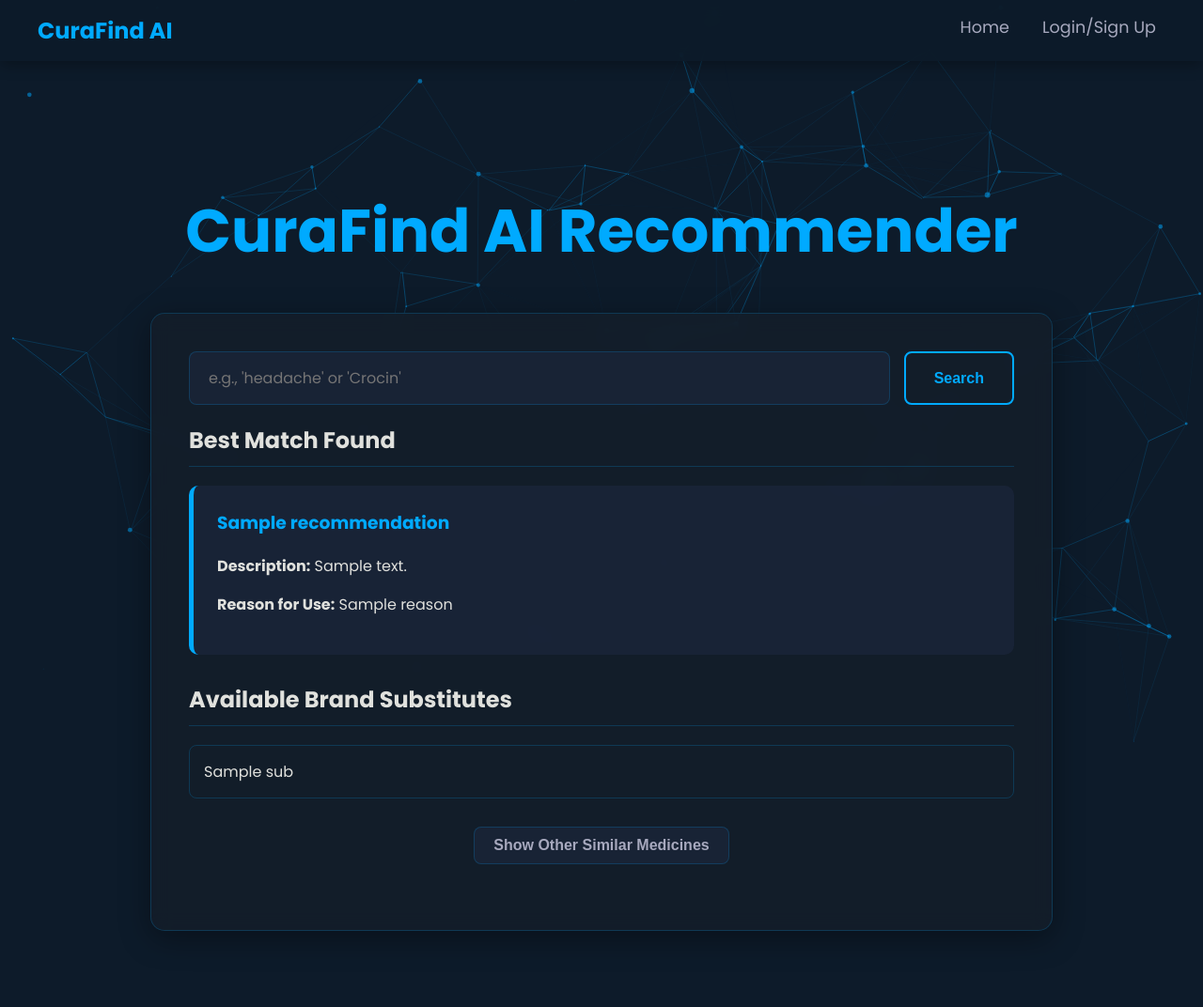
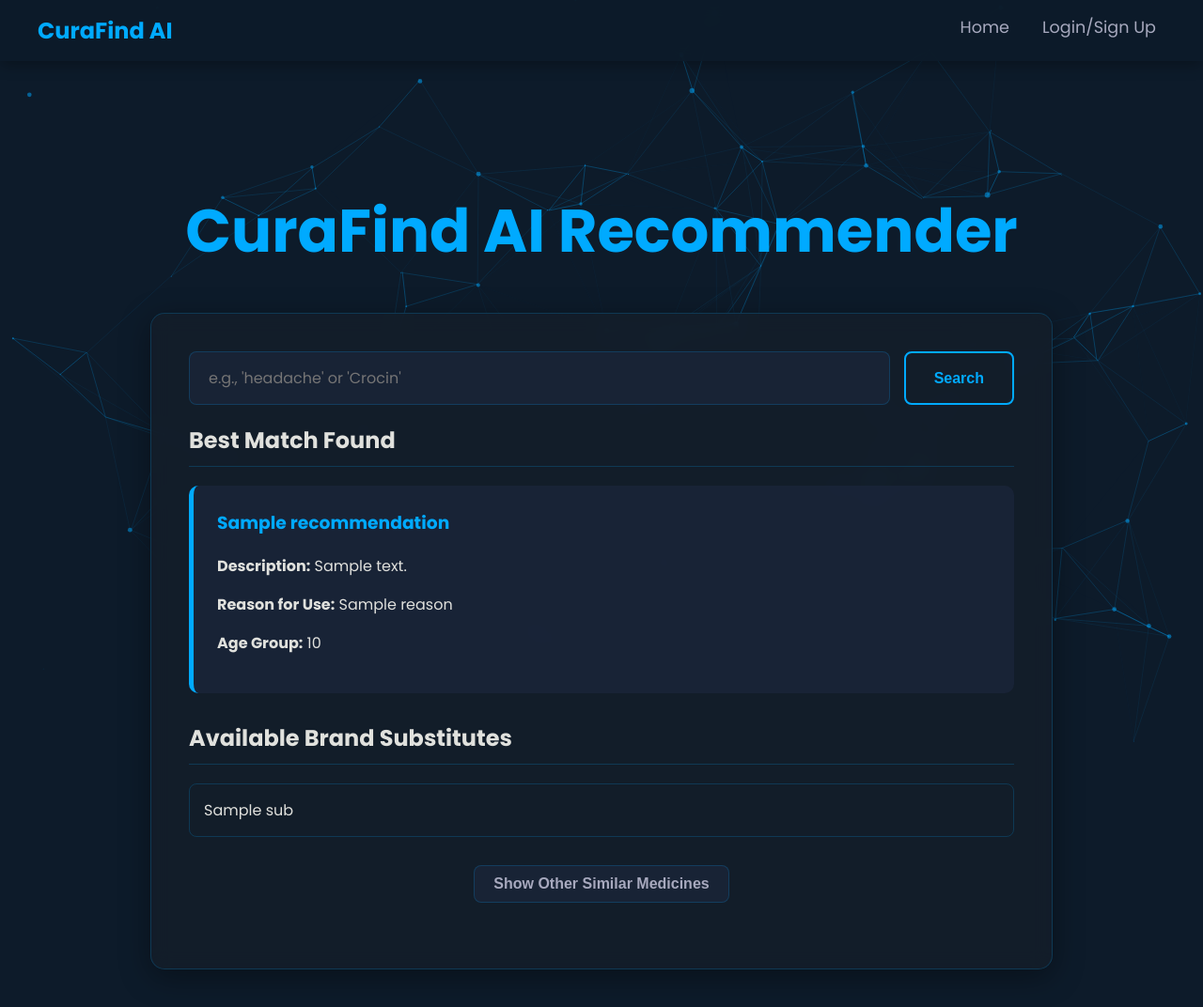
Before and after one commit to udityamerit/CuraFind-Powered-By-AI, a Flask app: template Notebook/templates/index.html in a window 1280 px wide. Shown: the top 1072 px of the page at 94% size. Run offline with Flask 3, Linux system fonts and the light colour scheme; the template is opened without the code that fills it: most values are stand-ins (such as "Sample title", 1, 10 or a date in 2020); parts of the project's set-up code (start-up, migrations or seed data) failed here and were passed over.

Commit message:
update the code

```diff
--- a/Notebook/templates/index.html
+++ b/Notebook/templates/index.html
@@ -19,6 +19,7 @@
                     <h3>{{ recommendation['name'] }}</h3>
                     <p><strong>Description:</strong> {{ recommendation['description'] }}</p>
                     <p><strong>Reason for Use:</strong> {{ recommendation['reason'] }}</p>
+                    <p><strong>Age Group:</strong> {{ recommendation['age_group'] }}</p>
                 </div>
 
                 {% if substitutes %}
@@ -44,6 +45,7 @@
                                 <h3>{{ row['name'] }}</h3>
                                 <p><strong>Description:</strong> {{ row['description'] }}</p>
                                 <p><strong>Reason for Use:</strong> {{ row['reason'] }}</p>
+                                <p><strong>Age Group:</strong> {{ row['age_group'] }}</p>
                             </div>
                         {% endfor %}
                     </div>
```
Also changed, not shown: 1 other file.
